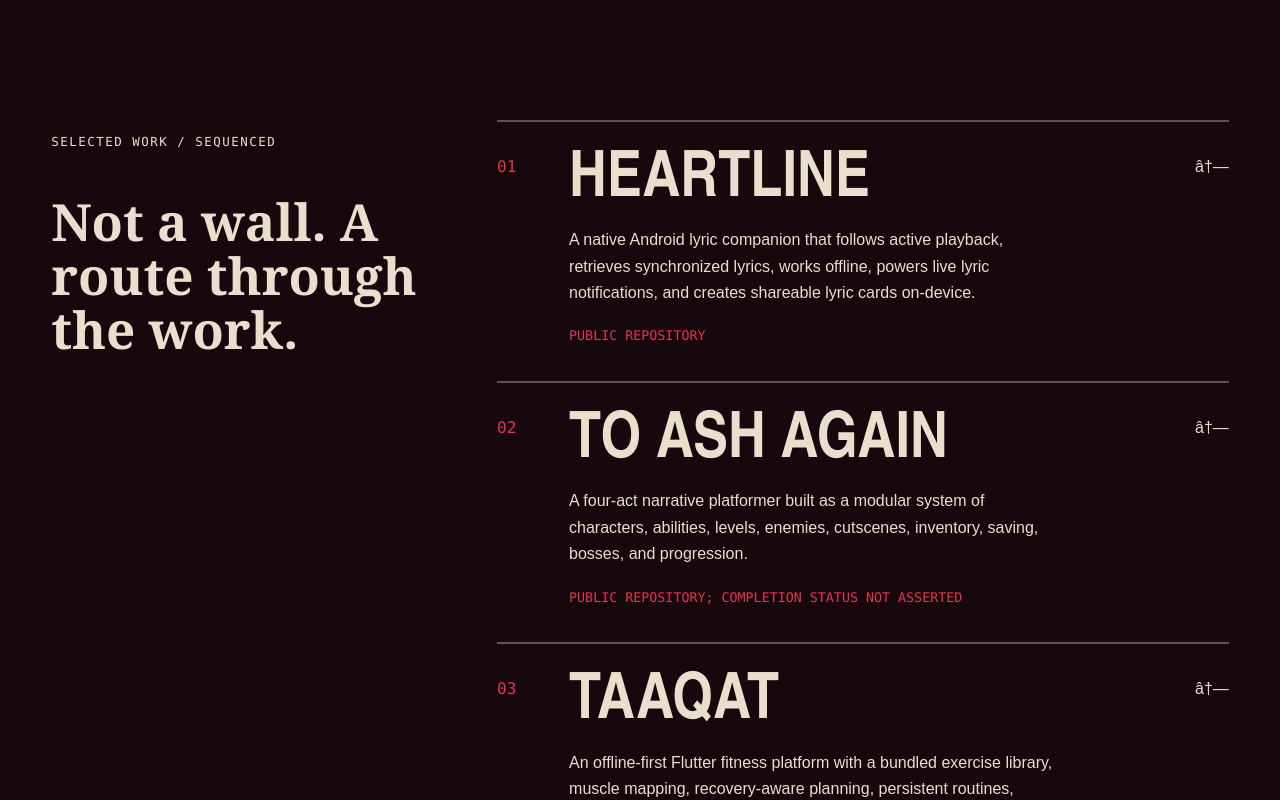
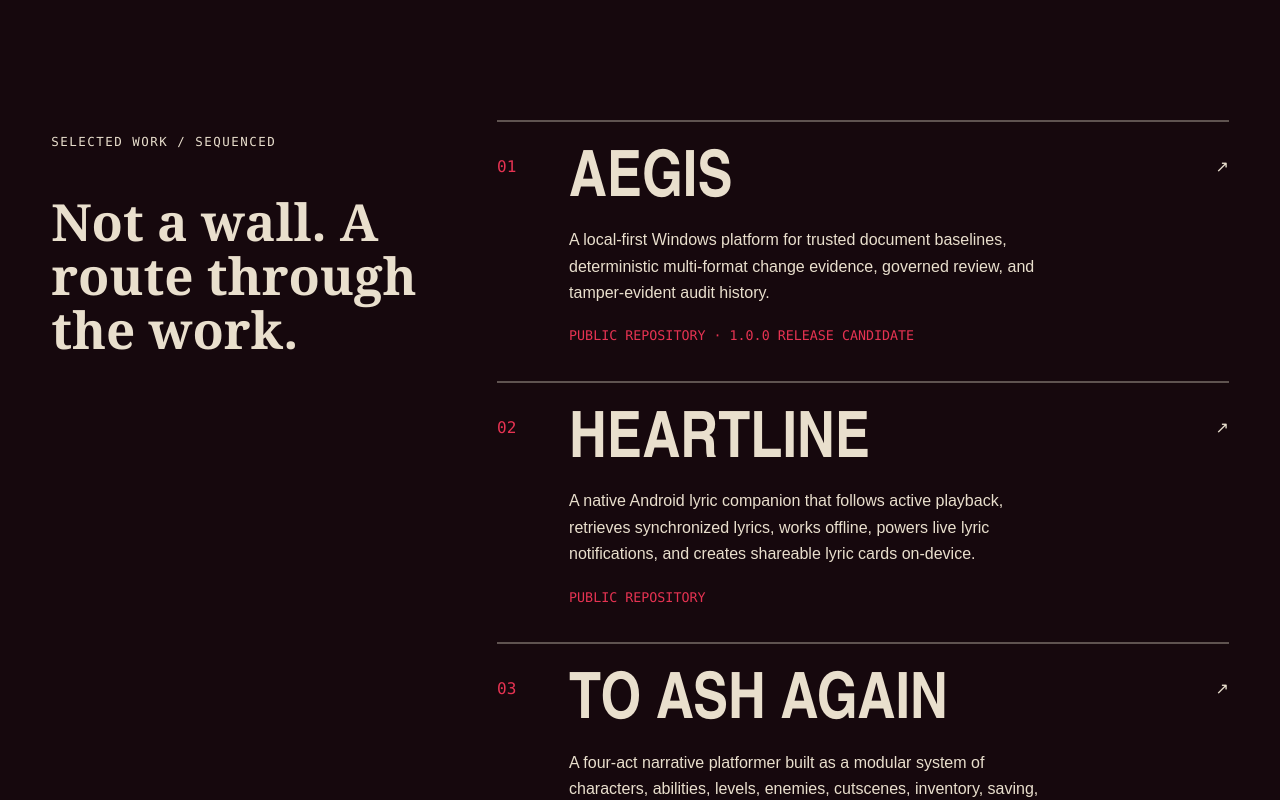
Before and after one commit to glitchmatrix-jpg/hasan-bukhari-portfolio, a Next.js app: page /build in a window 1280 px wide. Shown: the part 740-1540 px from the top of the page. Built offline with nearby package versions, Linux system fonts and the light colour scheme.

Commit message:
feat: surface AEGIS in Build sequence

```diff
--- a/src/components/projects/WorldPage.tsx
+++ b/src/components/projects/WorldPage.tsx
@@ -31,9 +31,22 @@ const copy = {
   },
 } as const;
 
+const aegisBuildEntry = {
+  id: "aegis",
+  title: "AEGIS",
+  route: "/build/aegis",
+  world: "build" as const,
+  summary:
+    "A local-first Windows platform for trusted document baselines, deterministic multi-format change evidence, governed review, and tamper-evident audit history.",
+  status: "Public repository · 1.0.0 release candidate",
+};
+
 export function WorldPage({ world }: { world: World }) {
   const details = copy[world];
   const entries = projects.filter((project) => project.world === world);
+  const sequencedEntries =
+    world === "build" ? [aegisBuildEntry, ...entries] : entries;
+
   return (
     <div className={`world-page world-page--${world}`}>
       <header className="world-opener">
@@ -49,7 +62,7 @@ export function WorldPage({ world }: { world: World }) {
           </h2>
         </div>
         <ol>
-          {entries.map((project, index) => (
+          {sequencedEntries.map((project, index) => (
             <li key={project.id}>
               <Link href={project.route as Route}>
                 <span className="world-sequence__number">
@@ -60,7 +73,7 @@ export function WorldPage({ world }: { world: World }) {
                   <p>{project.summary}</p>
                   <small>{project.status}</small>
                 </div>
-                <span aria-hidden="true">â†—</span>
+                <span aria-hidden="true">↗</span>
               </Link>
             </li>
           ))}
@@ -92,9 +105,9 @@ export function WorldPage({ world }: { world: World }) {
           <p className="eyebrow">Systems behind the screens</p>
           <h2>Interfaces are the visible edge of architecture.</h2>
           <p>
-            Across mobile products, games, and research tools, the deeper thread
-            is state, persistence, resilient workflows, and evidence that stays
-            attached.
+            Across mobile products, desktop systems, games, and research tools,
+            the deeper thread is state, persistence, resilient workflows, and
+            evidence that stays attached.
           </p>
         </aside>
       )}
```
